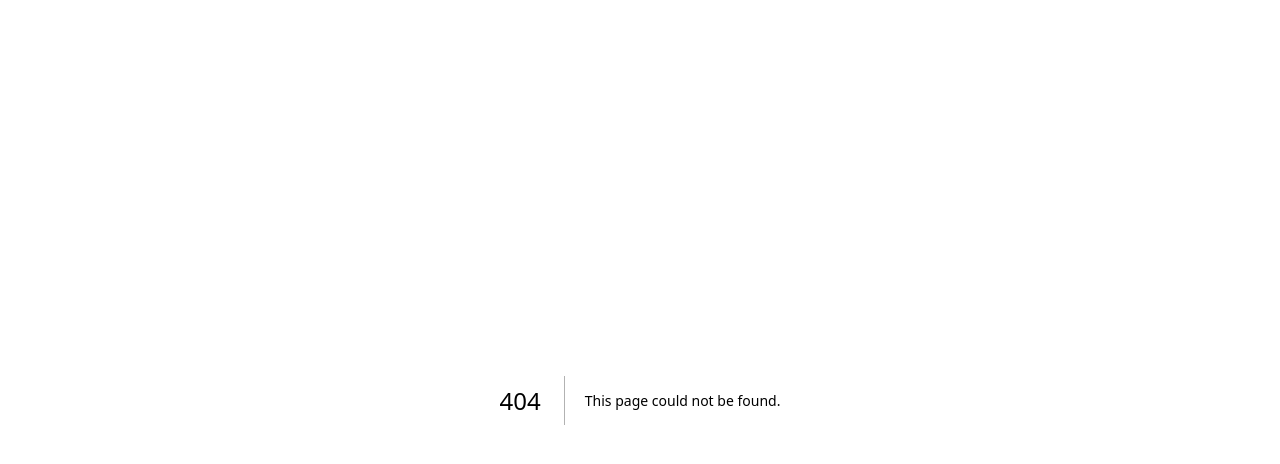
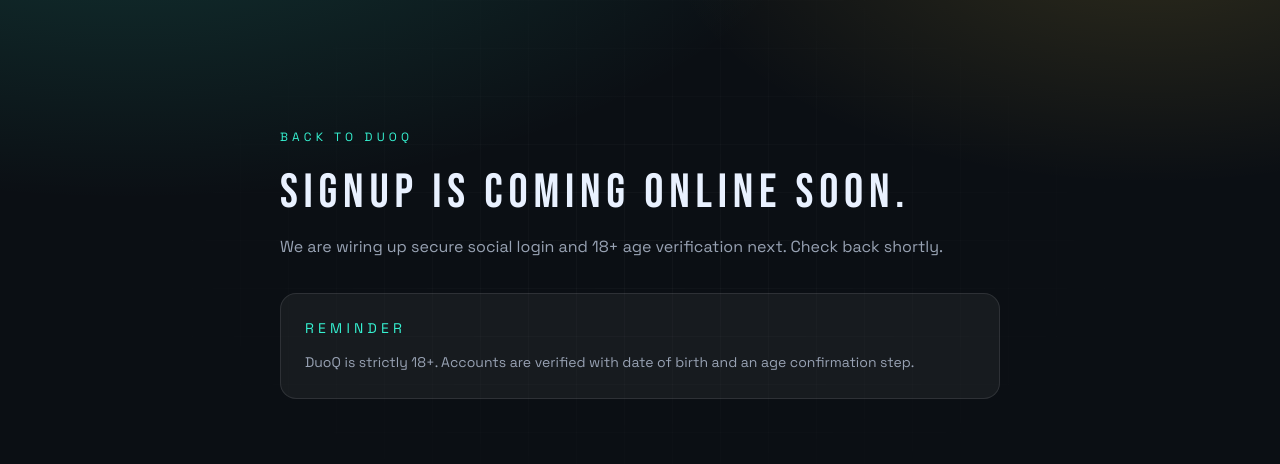
Before and after one commit to Eskrohn/duoq, a Next.js app: page /signup in a window 1280 px wide. Before the commit this address had no page. Shown: the top 464 px of the page. Built offline with nearby package versions, Linux system fonts and the light colour scheme.

Commit message:
Add signup placeholder page

```diff
--- /dev/null
+++ b/app/signup/page.tsx
@@ -0,0 +1,30 @@
+import Link from "next/link";
+
+export default function SignupPage() {
+  return (
+    <div className="mx-auto flex min-h-[70vh] w-full max-w-3xl flex-col justify-center px-6 pb-20 pt-12">
+      <Link
+        href="/"
+        className="text-xs uppercase tracking-[0.35em] text-[color:var(--accent)]"
+      >
+        Back to DuoQ
+      </Link>
+      <h1 className="font-display mt-6 text-5xl tracking-[0.12em]">
+        Signup is coming online soon.
+      </h1>
+      <p className="mt-4 text-base leading-7 text-[color:var(--muted)]">
+        We are wiring up secure social login and 18+ age verification next.
+        Check back shortly.
+      </p>
+      <div className="mt-8 rounded-2xl border border-white/10 bg-white/5 p-6 text-sm text-[color:var(--muted)]">
+        <p className="uppercase tracking-[0.3em] text-[color:var(--accent)]">
+          Reminder
+        </p>
+        <p className="mt-3 leading-6">
+          DuoQ is strictly 18+. Accounts are verified with date of birth and
+          an age confirmation step.
+        </p>
+      </div>
+    </div>
+  );
+}
```
